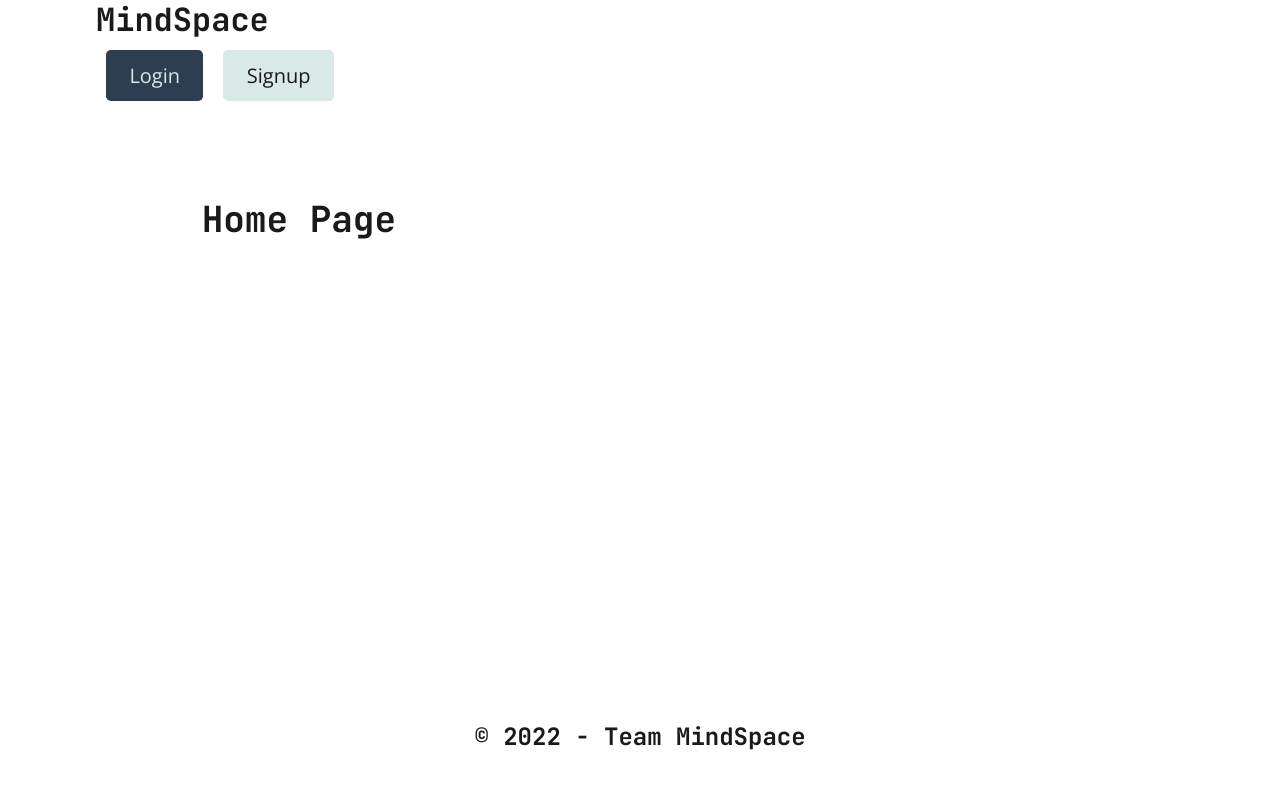
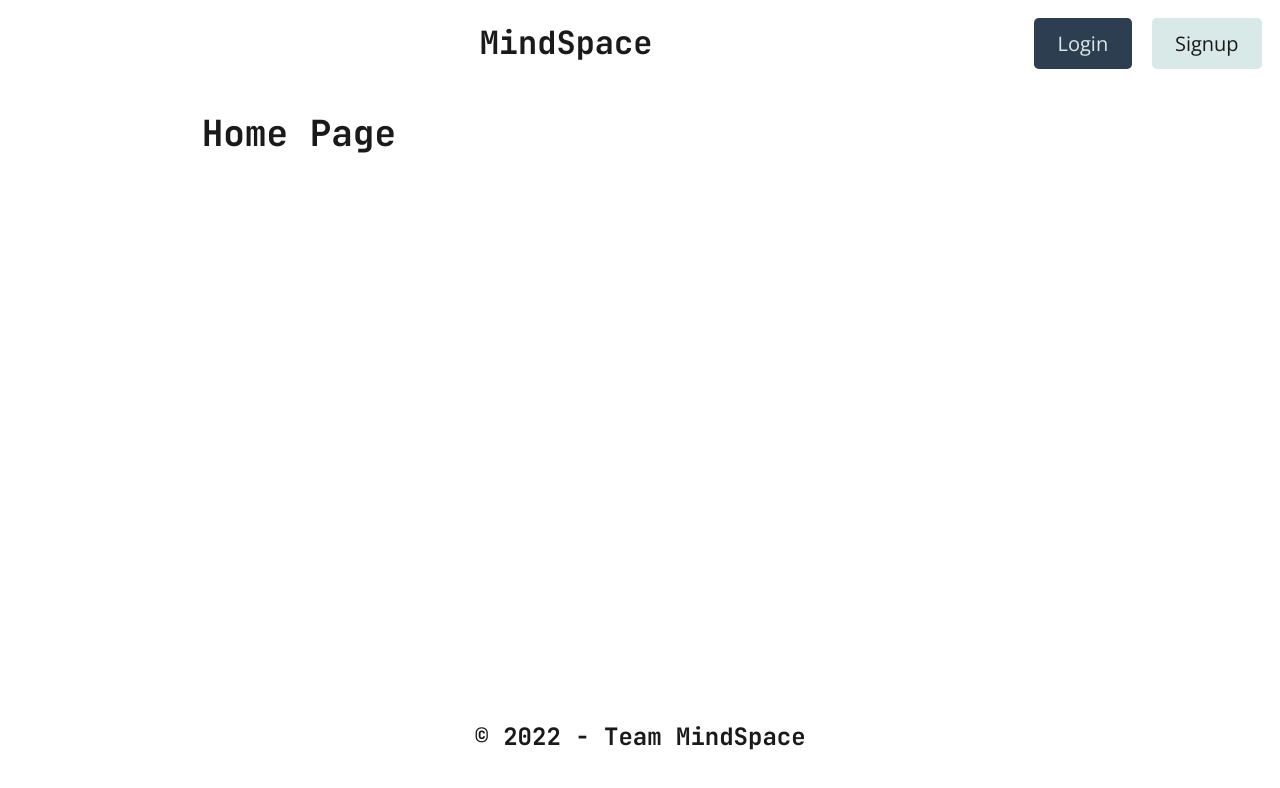
Before and after one commit to brittnc/mindspace, a React (Create React App) app in the folder client/: page / in a window 1280 px wide. Shown: the top 788 px of the page. Built offline with nearby package versions, Linux system fonts and the light colour scheme; no server answers.

Commit message:
Implemented part of Header

```diff
--- /dev/null
+++ b/client/src/components/Header/MenuItem.js
@@ -0,0 +1,14 @@
+import { Link, Text } from "@chakra-ui/react";
+import React from "react";
+
+const MenuItem = ({ children, isLast, to = "/", ...rest }) => {
+  return (
+    <Link href={to}>
+      <Text display="block" {...rest}>
+        {children}
+      </Text>
+    </Link>
+  );
+};
+
+export default MenuItem;
--- /dev/null
+++ b/client/src/components/Header/MenuLinks.js
@@ -0,0 +1,25 @@
+import React from "react";
+import { Box, Stack } from "@chakra-ui/react";
+import MenuItem from "./MenuItem";
+
+const MenuLinks = () => {
+  const [isOpen, setIsOpen] = React.useState(false);
+  return (
+    <Box
+      display={{ base: isOpen ? "block" : "none", md: "block" }}
+      flexBasis={{ base: "100%", md: "auto" }}
+    >
+      <Stack
+        spacing={8}
+        align="center"
+        justify={["center", "space-between", "flex-end", "flex-end"]}
+        direction={["column", "row", "row", "row"]}
+        pt={[4, 4, 0, 0]}
+      >
+        <MenuItem to="/how">How It Works</MenuItem>
+      </Stack>
+    </Box>
+  );
+};
+
+export default MenuLinks;
--- a/client/src/components/Header/NavBar/MenuToggle.js
+++ b/client/src/components/Header/MenuToggle.js
@@ -1,6 +1,6 @@
 import React from "react";
-import { Box } from "@chakra-ui/react";
-import { CloseIcon, MenuIcon } from "react-icons";
+import { Box, MenuIcon } from "@chakra-ui/react";
+import { CloseIcon } from "@chakra-ui/icons";
 
 const MenuToggle = ({ toggle, isOpen }) => {
   return (
--- /dev/null
+++ b/client/src/components/Header/NavBarContainer.js
@@ -0,0 +1,23 @@
+import React from "react";
+import { Flex } from "@chakra-ui/react";
+
+const NavBarContainer = ({ children, ...props }) => {
+  return (
+    <Flex
+      as="nav"
+      align="center"
+      justify="space-between"
+      wrap="wrap"
+      w="100%"
+      mb={8}
+      p={8}
+      bg={["primary.500", "primary.500", "transparent", "transparent"]}
+      color={["white", "white", "primary.700", "primary.700"]}
+      {...props}
+    >
+      {children}
+    </Flex>
+  );
+};
+
+export default NavBarContainer;
--- a/client/src/components/Header/index.js
+++ b/client/src/components/Header/index.js
@@ -1,15 +1,25 @@
 import React from "react";
 import { Link } from "react-router-dom";
 import Auth from "../../utils/auth";
+import Logo from "./Logo";
+import MenuLinks from "./MenuLinks";
+import MenuToggle from "./MenuToggle";
+import NavBarContainer from "./NavBarContainer";
 
-const Header = () => {
+const Header = (props) => {
   const logout = (event) => {
     event.preventDefault();
     Auth.logout();
   };
+  const [isOpen, setIsOpen] = React.useState(false);
+  const toggle = () => setIsOpen(!isOpen);
   return (
     <header className="align-center">
-      <div className="container">
+      <NavBarContainer>
+        <Logo
+          w="100px"
+          color={["white", "white", "primary.500", "primary.500"]}
+        />
         <Link className="text-dark" to="/">
           <h1 className="m-0" style={{ fontSize: "2rem" }}>
             MindSpace
@@ -19,6 +29,8 @@ const Header = () => {
         <div>
           {Auth.loggedIn() ? (
             <>
+              <MenuToggle toggle={toggle} isOpen={isOpen} />
+              <MenuLinks isOpen={isOpen} />
               <Link className="btn btn-lg btn-primary m-2" to="/me">
                 View My Profile
               </Link>
@@ -37,7 +49,7 @@ const Header = () => {
             </>
           )}
         </div>
-      </div>
+      </NavBarContainer>
     </header>
   );
 };
```
Also changed, not shown: client/src/components/Header/Logo.js (renamed from client/src/components/Header/NavBar/Logo.js).
